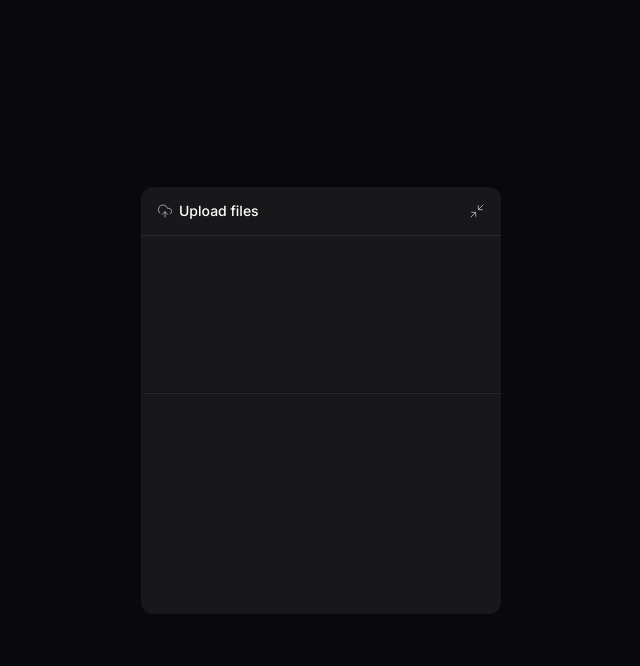
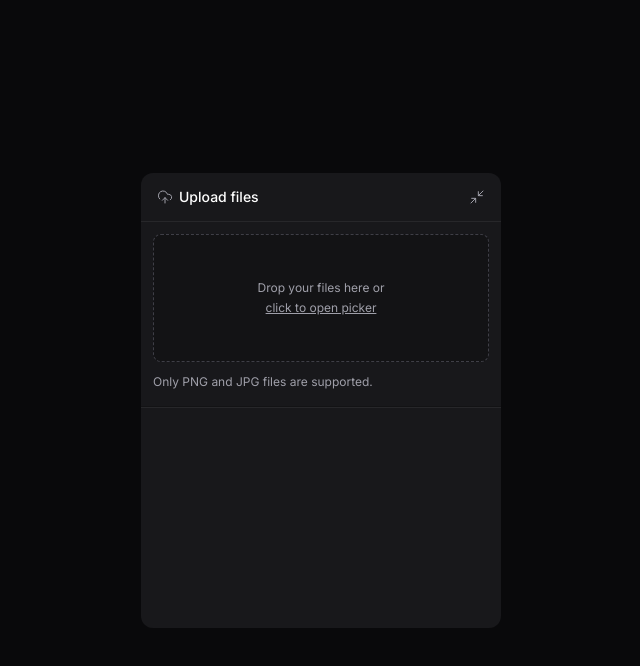
Before and after one commit to eullerbraz/upload-widget, a React (Vite) app: page / in a window 1280 px wide. Both pictures are taken after a click on the button "Upload files". Shown: the top 666 px of the page, without its empty margins (319-959 px from the left). Built offline with nearby package versions, Linux system fonts and the light colour scheme.

Commit message:
feat: Create dropzone component

```diff
--- a/package.json
+++ b/package.json
@@ -15,6 +15,7 @@
     "lucide-react": "^0.525.0",
     "react": "^19.1.0",
     "react-dom": "^19.1.0",
+    "react-dropzone": "^14.3.8",
     "tailwind-variants": "^1.0.0",
     "tailwindcss": "^4.1.11"
   },
--- a/src/components/upload-widget-dropzone.tsx
+++ b/src/components/upload-widget-dropzone.tsx
@@ -1,3 +1,30 @@
+import { useDropzone } from 'react-dropzone';
+
 export function UploadWidgetDropzone() {
-  return <div className='px-3 h-32'></div>;
+  const { getRootProps, getInputProps, isDragActive } = useDropzone({
+    multiple: true,
+    accept: { 'image/jpeg': [], 'image/png': [] },
+    onDrop(acceptedFiles) {
+      console.log(acceptedFiles);
+    },
+  });
+
+  return (
+    <div className='px-3 flex flex-col gap-3'>
+      <div
+        data-active={isDragActive}
+        className='cursor-pointer text-zinc-400 bg-black/20 p-5 rounded-lg border border-zinc-700 border-dashed h-32 flex flex-col items-center justify-center gap-1 hover:border-zinc-600 transition-colors data-[active=true]:bg-indigo-500/10 data-[active=true]:border-indigo-500 data-[active=true]:text-indigo-400'
+        {...getRootProps()}
+      >
+        <input type='file' {...getInputProps()} />
+
+        <span className='text-xs'>Drop your files here or </span>
+        <span className='text-xs underline'>click to open picker</span>
+      </div>
+
+      <span className='text-xs text-zinc-400'>
+        Only PNG and JPG files are supported.
+      </span>
+    </div>
+  );
 }
```
Also changed, not shown: 1 other file (tests, documents, lock files or other folders).
